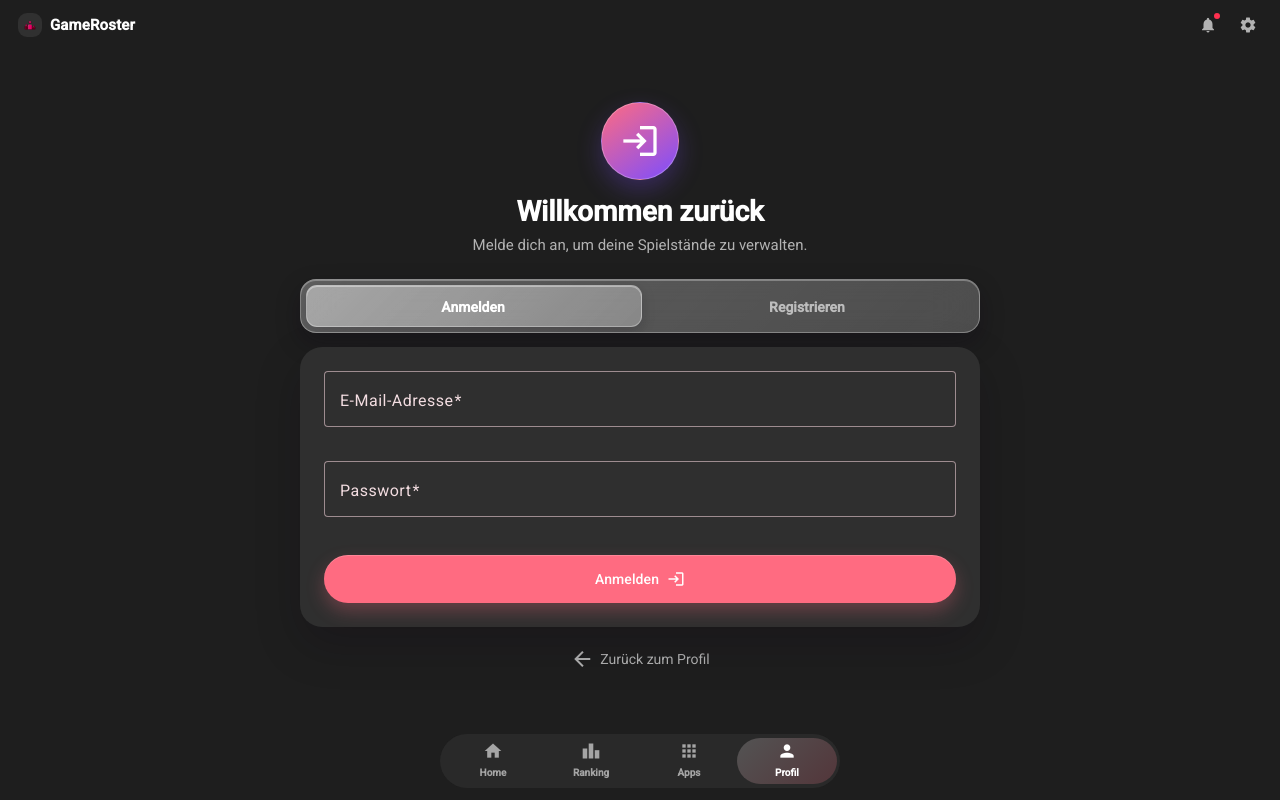
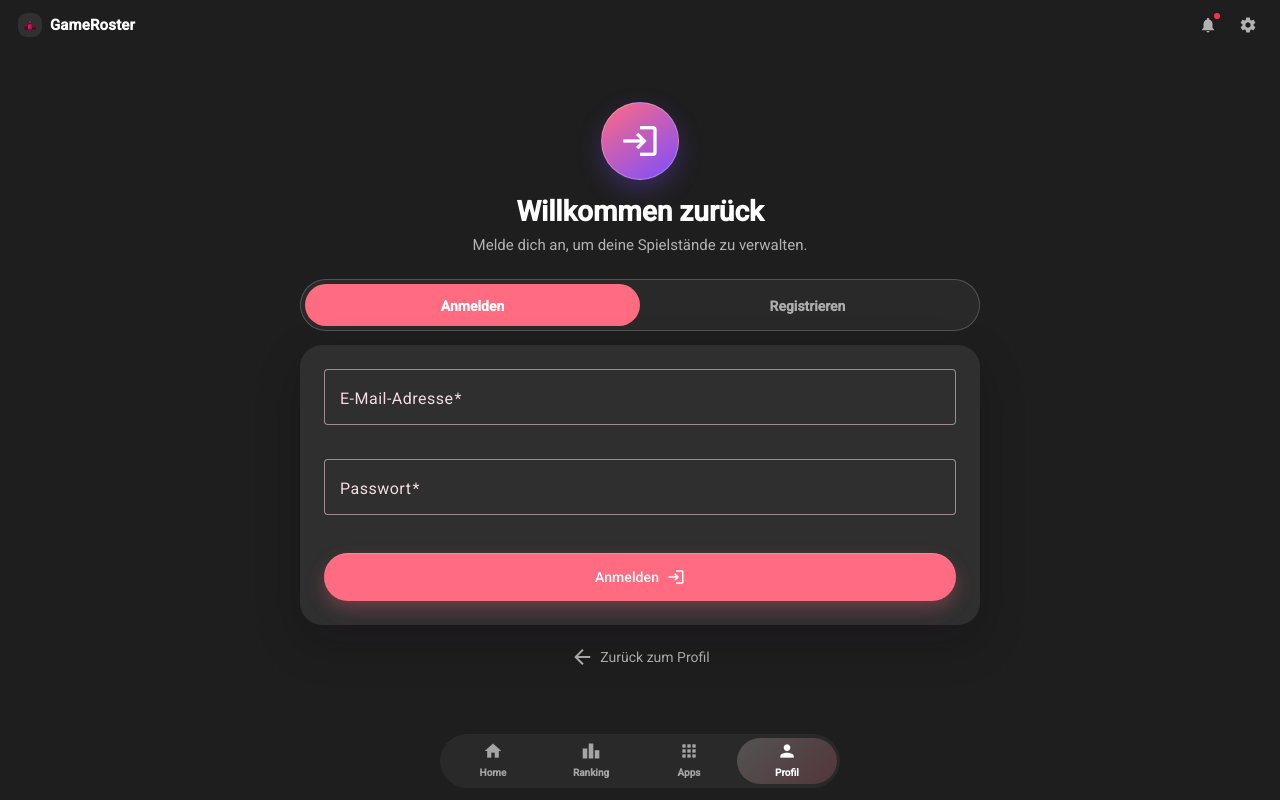
Before and after one commit to Jason0985/GameRoster-beta, an Angular app: page /profile/auth in a window 1280 px wide. Built offline with nearby package versions, Linux system fonts and the light colour scheme; no server answers.

Commit message:
updatet register and login button

```diff
--- a/src/app/features/auth/auth.scss
+++ b/src/app/features/auth/auth.scss
@@ -1,6 +1,3 @@
-.auth-root {
-}
-
 .auth-header {
   margin-bottom: 24px;
   text-align: center;
@@ -16,64 +13,42 @@
   display: grid;
   grid-template-columns: 1fr 1fr;
   width: min(100%, var(--content-width));
-  height: 54px;
+  height: 52px;
   box-sizing: border-box;
   margin-bottom: 14px;
-  padding: 5px;
+  padding: 4px;
   overflow: hidden;
 
-  border: 1px solid rgba(255, 255, 255, 0.3);
-  border-radius: var(--radius-medium);
-
-  background:
-    linear-gradient(135deg, rgba(255, 255, 255, 0.2), rgba(255, 255, 255, 0.1)),
-    rgba(255, 255, 255, 0.12);
-
-  box-shadow:
-    0 10px 24px rgba(13, 5, 19, 0.3),
-    inset 0 1px 0 rgba(255, 255, 255, 0.28);
-
-  backdrop-filter: blur(24px) saturate(160%);
-  -webkit-backdrop-filter: blur(24px) saturate(160%);
+  border: 1px solid rgba(255, 255, 255, 0.2);
+  border-radius: var(--radius-pill);
+  background: rgba(47, 47, 47, 0.72);
+  backdrop-filter: blur(3px) saturate(180%);
+  -webkit-backdrop-filter: blur(3px) saturate(180%);
 }
 
 .auth-switcher::before {
   position: absolute;
-  top: 5px;
-  bottom: 5px;
-  left: 5px;
+  top: 4px;
+  bottom: 4px;
+  left: 4px;
   z-index: 0;
-  width: calc((100% - 10px) / 2);
-
-  border: 1px solid rgba(255, 255, 255, 0.3);
-  border-radius: calc(var(--radius-medium) - 5px);
-
-  background:
-    linear-gradient(135deg, rgba(255, 255, 255, 0.34), rgba(255, 255, 255, 0.16)),
-    rgba(255, 255, 255, 0.16);
-
-  box-shadow:
-    inset 0 1px 0 rgba(255, 255, 255, 0.38),
-    0 4px 14px rgba(13, 5, 19, 0.18);
+  width: calc((100% - 8px) / 2);
+  border-radius: var(--radius-pill);
+  background: var(--color-primary);
 
   content: '';
   pointer-events: none;
-  will-change: transform;
-
-  transition:
-    transform 460ms cubic-bezier(0.34, 1.45, 0.64, 1),
-    border-radius 460ms ease;
 }
 
 .auth-switcher:has(button:nth-child(1).active)::before {
-  left: 5px;
+  left: 4px;
   right: auto;
   transform: none;
 }
 
 .auth-switcher:has(button:nth-child(2).active)::before {
   left: auto;
-  right: 5px;
+  right: 4px;
   transform: none;
 }
 
@@ -82,26 +57,18 @@
   z-index: 1;
   min-height: 44px;
   border: 0;
-  border-radius: calc(var(--radius-medium) - 5px);
+  border-radius: var(--radius-pill);
   background: transparent;
   color: rgba(255, 255, 255, 0.62);
   cursor: pointer;
   font: inherit;
   font-weight: 700;
   -webkit-tap-highlight-color: transparent;
-
-  transition:
-    color var(--transition-fast),
-    transform var(--transition-fast);
 }
 
 .auth-switcher button.active {
   background: transparent;
   color: var(--color-text);
-}
-
-.auth-switcher button:active {
-  transform: scale(0.97);
 }
 
 .auth-switcher button:focus {
```
